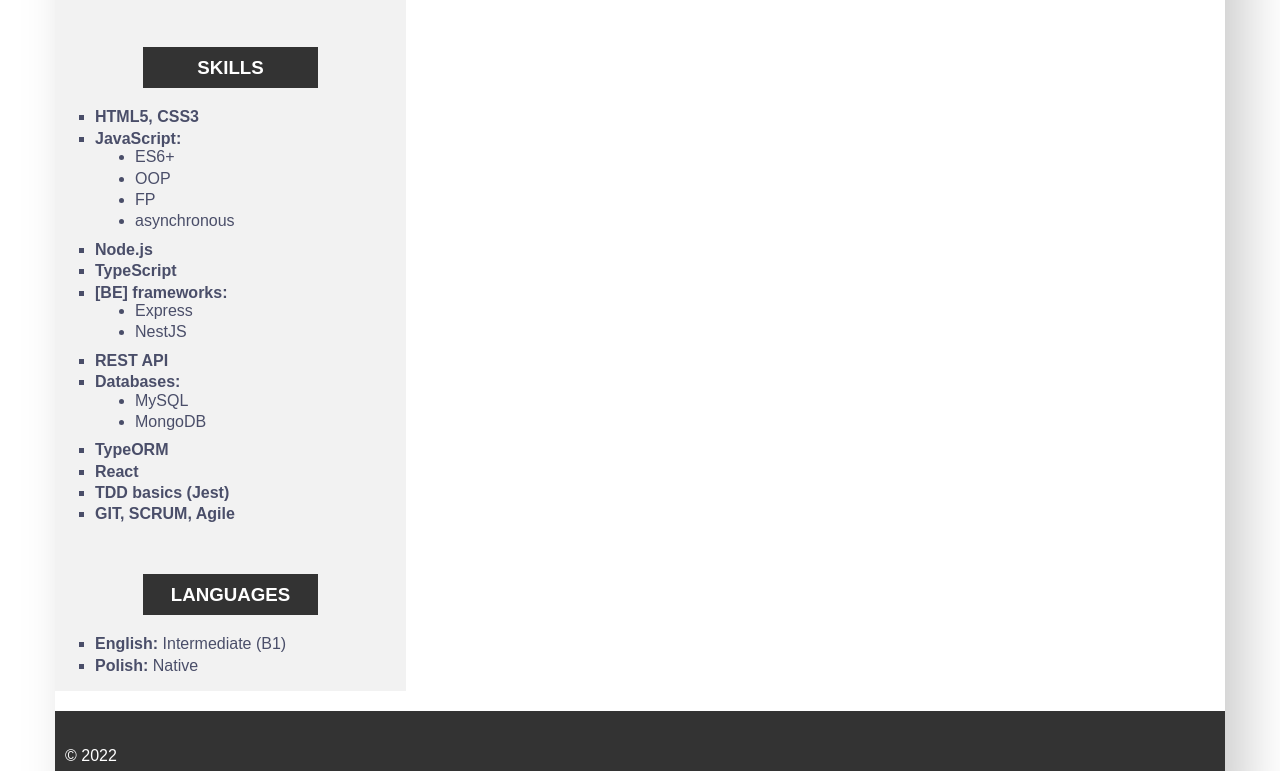
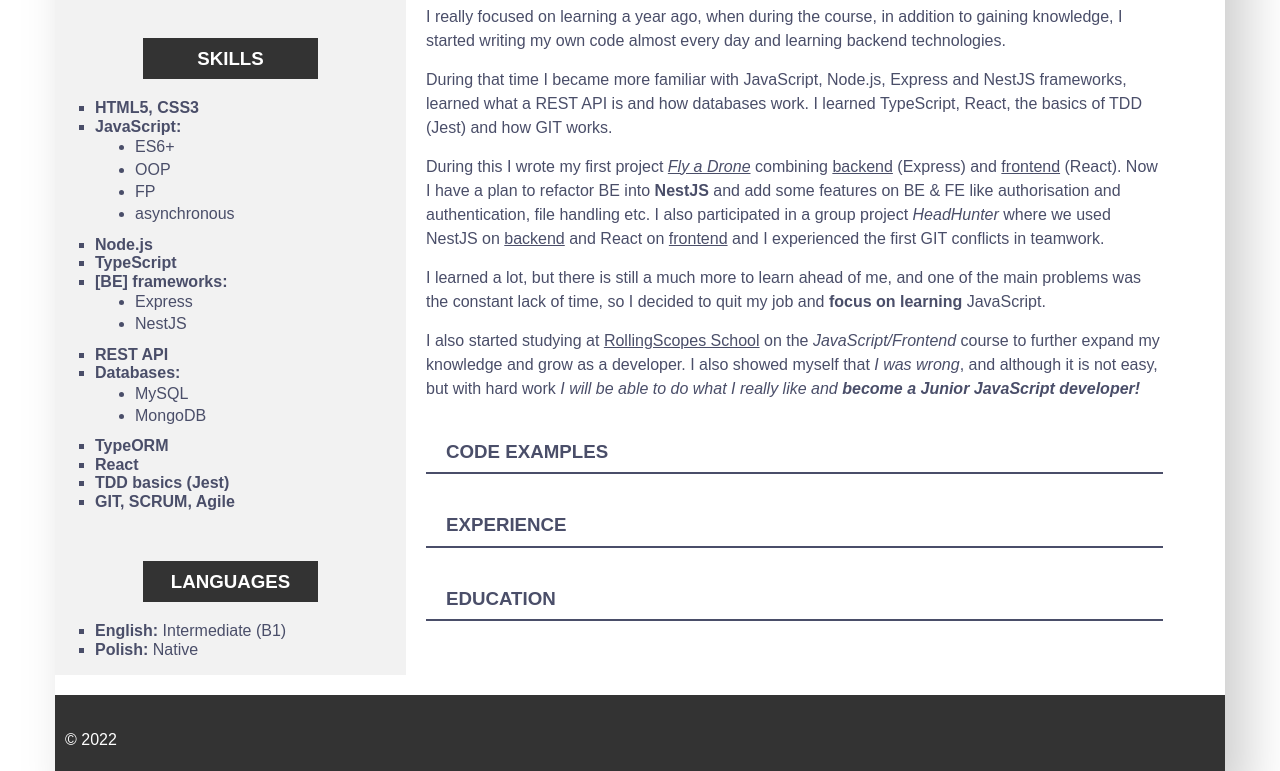
Before and after one commit to arekmastalerczuk/rsschool-cv, a plain HTML site: page index.html in a window 1280 px wide. Shown: the part 598-1369 px from the top of the page. Drawn offline with Linux system fonts and the light colour scheme.

Commit message:
feat: add summary info & styling

```diff
--- a/css/style.css
+++ b/css/style.css
@@ -24,6 +24,11 @@ body {
 
 .column-right {
     width: 70%;
+}
+
+.column-right p {
+    margin: 15px 60px 0 20px;
+    line-height: 1.5em;
 }
 
 .contact a {
@@ -106,7 +111,7 @@ body {
 
 .section__title--underline {
     width: 90%;
-    margin: 0 auto 0 20px;
+    margin: 30px auto 0 20px;
     background: none;
     color: var(--default-font-color);
     text-align: left;
@@ -119,13 +124,14 @@ body {
     margin-bottom: 10px;
 }
 
-li:not(:last-child) {
-    margin-bottom: 3px;
+.summary a {
+    color: var(--default-font-color);
 }
 
 .skills__list--secondary > li {
     list-style: disc;
     font-weight: normal;
+    line-height: 1.4em;
 }
 
 .wrapper {
--- a/index.html
+++ b/index.html
@@ -73,8 +73,17 @@
             </section>
         </div>
         <div class="column-right">
-            <section>
+            <section class="summary">
                 <h3 class="section__title section__title--underline">Summary</h3>
+                <p>I’ve always claimed that <em>I’m too weak to be <strong>a developer</strong></em>. It seemed to me that it was very difficult (and I still think so, as there is a lot of knowledge to learn) and I wouldn’t be able to do it.</p>
+                <p>However, I decided that I wouldn’t give up and show myself that I was wrong and that <em>I could become a developer!</em></p>
+                <p>I started to learn frontend technologies (HTML, CSS, JS) about two years ago, with ups and downs.</p>
+                <p><strong>The milestone</strong> was taking the backend course <strong><a href="https://www.megak.pl" target="_blank">MegaK.</a></strong></p>
+                <p>I really focused on learning a year ago, when during the course, in addition to gaining knowledge, I started writing my own code almost every day and learning backend technologies.</p>
+                <p>During that time I became more familiar with JavaScript, Node.js, Express and NestJS frameworks, learned what a REST API is and how databases work. I learned TypeScript, React, the basics of TDD (Jest) and how GIT works.</p>
+                <p>During this I wrote my first project <em><a href="https://armast.networkmanager.pl" target="_blank">Fly a Drone</a></em> combining <a href="https://github.com/arekmastalerczuk/FlyADroneBack" target="_blank">backend</a> (Express) and <a href="https://github.com/arekmastalerczuk/FlyADroneFront" target="_blank">frontend</a> (React). Now I have a plan to refactor BE into <strong>NestJS</strong> and add some features on BE & FE like authorisation and authentication, file handling etc. I also participated in a group project <em>HeadHunter</em> where we used NestJS on <a href="https://github.com/Bartlomiej95/GR12-HeadHunter-backend" target="_blank">backend</a> and React on <a href="https://github.com/Bartlomiej95/GR12-HeadHunter-frontend" target="_blank">frontend</a> and I experienced the first GIT conflicts in teamwork.</p>
+                <p>I learned a lot, but there is still a much more to learn ahead of me, and one of the main problems was the constant lack of time, so I decided to quit my job and <strong>focus on learning</strong> JavaScript.</p>
+                <p>I also started studying at <a href="https://github.com/rolling-scopes-school/js-fe-course-en" target="_blank">RollingScopes School</a> on the <em>JavaScript/Frontend</em> course to further expand my knowledge and grow as a developer. I also showed myself that <em>I was wrong</em>, and although it is not easy, but with hard work <em>I will be able to do what I really like and <strong>become a Junior JavaScript developer!</strong></em></p>
             </section>
             <section>
                 <h3 class="section__title section__title--underline">Code examples</h3>
```
